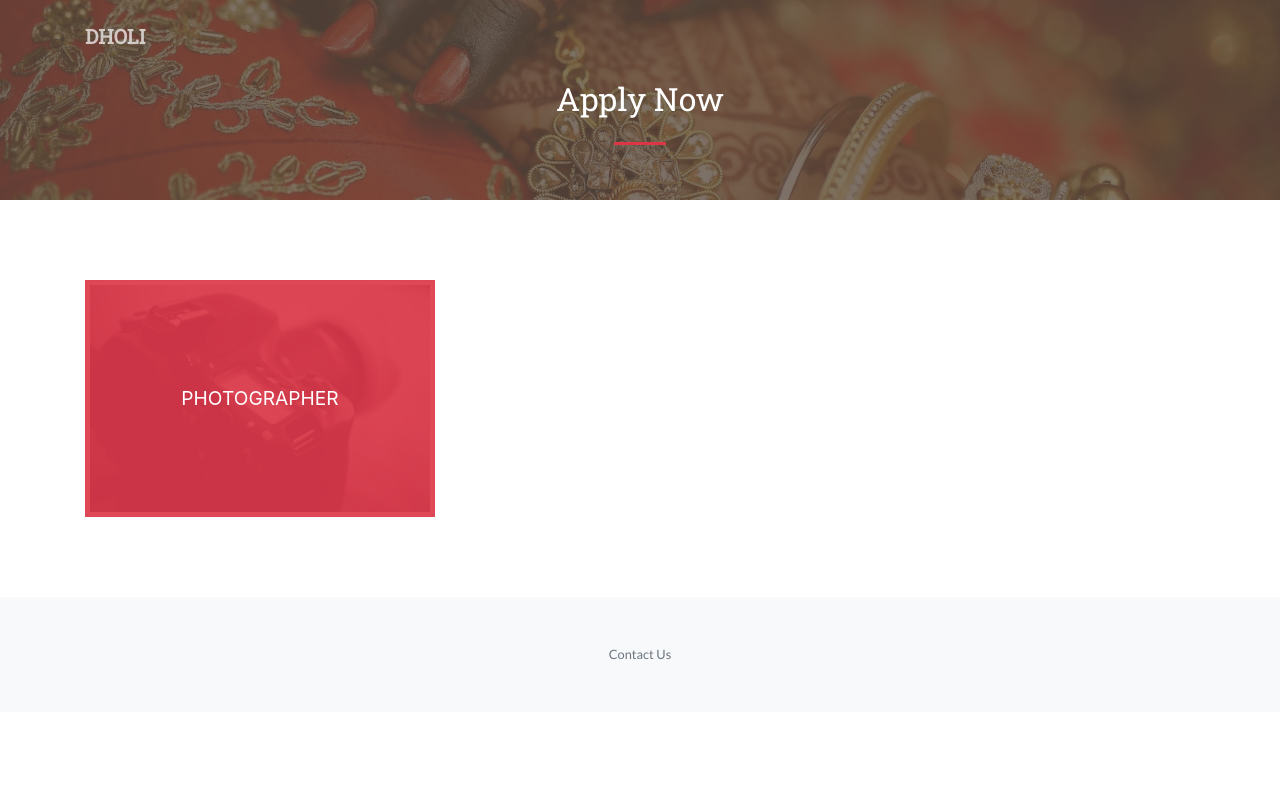
After one commit to asinghal17/maamba, a Django app: page /vendor-apply/ in a window 1280 px wide. The commit adds this page. Run offline with Django 3.2, Linux system fonts and the light colour scheme; some libraries are stand-ins or nearby versions.

Commit message:
Vendor Apply page commit one

```diff
--- a/maamba/urls.py
+++ b/maamba/urls.py
@@ -16,9 +16,10 @@ Including another URLconf
 from django.contrib import admin
 from django.urls import path
 
-from pages.views import home_view
+from pages.views import home_view, vendor_apply_view
 
 urlpatterns = [
     path('admin/', admin.site.urls),
     path('',home_view, name='home'),
+    path('vendor-apply/',vendor_apply_view, name='vendor-apply'),
 ]
--- a/pages/views.py
+++ b/pages/views.py
@@ -6,3 +6,6 @@ from django.shortcuts import render
 # Create your views here.
 def home_view(request,*args, **kwargs):
 	return render(request,"vendor_landing.html",{})
+
+def vendor_apply_view(request,*args, **kwargs):
+	return render(request,"vendor_apply.html",{})
--- /dev/null
+++ b/templates/vendor_apply.html
@@ -0,0 +1,122 @@
+{% extends 'skeleton.html' %}
+
+{% block content %}
+
+<body id="page-top">
+
+  <!-- Navigation -->
+  <nav class="navbar navbar-expand-lg navbar-light fixed-top py-3" id="mainNav">
+    <div class="container">
+      <a class="navbar-brand js-scroll-trigger" href="#page-top">Dholi</a>
+      <button class="navbar-toggler navbar-toggler-right" type="button" data-toggle="collapse" data-target="#navbarResponsive" aria-controls="navbarResponsive" aria-expanded="false" aria-label="Toggle navigation">
+        <span class="navbar-toggler-icon"></span>
+      </button>
+    </div>
+  </nav>
+
+  <section class="page-section bg-vendor" id="about">
+    <div class="container">
+      <div class="row justify-content-center">
+        <div class="col-lg-8 text-center">
+          <h2 class="text-white mt-0">Apply Now</h2>
+          <hr class="divider my-4">
+        </div>
+      </div>
+    </div>
+  </section>
+
+{% load static %}
+
+  <!-- Apply Tiles Section -->
+  <section class="page-section" id="vendor-apply">
+    <div class="container">
+      <div class="row">
+        <div class="col-lg-4 text-center">
+          <div class="vendor-category-listing">
+            <a href="https://docs.google.com/forms/d/e/1FAIpQLScLtOjf-qBGadtapT1Fs_3M-K7tleI8ZcrH75eSMm4paNF_aw/viewform"><img class="img-thumbnail img-fluid" src="{% static 'img/vendor-apply/photographer.jpg' %}" alt=""><div class="vendor-category-title text-white">Photographer</div> </a>
+          </div>
+        </div>
+<!--         <div class="col-lg-4 text-center">
+          <div class="vendor-category-listing">
+            <a href=""><img class="img-thumbnail img-fluid" src="img/vendor-apply/videographer.png" alt=""></a>
+            <div class="vendor-category-title text-white" href="#">Videographer - Coming Soon</div>
+          </div>
+        </div>
+        <div class="col-lg-4 text-center">
+          <div class="vendor-category-listing">
+            <a href=""><img class="img-thumbnail img-fluid" src="img/vendor-apply/food_and_catering.png" alt=""></a>
+            <div class="vendor-category-title text-white" href="#">Food & Catering - Coming Soon</div>
+          </div>
+        </div> -->
+      </div>
+    </div>
+<!--     <div class="container mt-4">
+      <div class="row">
+        <div class="col-lg-4 text-center">
+          <div class="vendor-category-listing">
+            {% load static %}
+            <a href=""><img class="img-thumbnail img-fluid" src="{% static 'maamba/img/vendor-apply/baraat.png' %" alt=""></a>
+            <div class="vendor-category-title text-white" href="#">Baraat - Coming Soon</div>
+          </div>
+        </div>
+        <div class="col-lg-4 text-center">
+          <div class="vendor-category-listing">
+            <a href=""><img class="img-thumbnail img-fluid" src="img/vendor-apply/dj.png" alt=""></a>
+            <div class="vendor-category-title text-white" href="#">DJ - Coming Soon</div>
+          </div>
+        </div>
+        <div class="col-lg-4 text-center">
+          <div class="vendor-category-listing">
+            <a href=""><img class="img-thumbnail img-fluid" src="img/vendor-apply/floral_and_decor.png" alt=""></a>
+            <div class="vendor-category-title text-white" href="#">Floral and Decor - Coming Soon</div>
+          </div>
+        </div>
+      </div>
+    </div>
+    <div class="container mt-4">
+      <div class="row">
+        <div class="col-lg-4 text-center">
+          <div class="vendor-category-listing">
+            <a href=""><img class="img-thumbnail img-fluid" src="img/vendor-apply/hair_and_makeup.png" alt=""></a>
+            <div class="vendor-category-title text-white" href="#">Hair & Makeup - Coming Soon</div>
+          </div>
+        </div>
+        <div class="col-lg-4 text-center">
+          <div class="vendor-category-listing">
+            <a href=""><img class="img-thumbnail img-fluid" src="img/vendor-apply/indian_fashion.png" alt=""></a>
+            <div class="vendor-category-title text-white" href="#">Indian Fashion - Coming Soon</div>
+          </div>
+        </div>
+        <div class="col-lg-4 text-center">
+          <div class="vendor-category-listing">
+            <a href=""><img class="img-thumbnail img-fluid" src="img/vendor-apply/mehendi.png" alt=""></a>
+            <div class="vendor-category-title text-white" href="#">Mehendi - Coming Soon</div>
+          </div>
+        </div>
+      </div>
+    </div>
+    <div class="container mt-4">
+      <div class="row">
+        <div class="col-lg-4 text-center">
+          <div class="vendor-category-listing">
+            <a href=""><img class="img-thumbnail img-fluid" src="img/vendor-apply/pandit_and_services.png" alt=""></a>
+            <div class="vendor-category-title text-white" href="#">Pandit & Services - Coming Soon</div>
+          </div>
+        </div>
+        <div class="col-lg-4 text-center">
+          <div class="vendor-category-listing">
+            <a href=""><img class="img-thumbnail img-fluid" src="img/vendor-apply/venues.png" alt=""></a>
+            <div class="vendor-category-title text-white" href="#">Venues - Coming Soon</div>
+          </div>
+        </div>
+        <div class="col-lg-4 text-center">
+          <div class="vendor-category-listing">
+            <a href=""><img class="img-thumbnail img-fluid" src="img/vendor-apply/wedding_cake.png" alt=""></a>
+            <div class="vendor-category-title text-white" href="#">Wedding Cakes - Coming Soon</div>
+          </div>
+        </div>
+      </div>
+    </div> -->
+  </section>
+
+{% endblock %}
--- a/templates/vendor_landing.html
+++ b/templates/vendor_landing.html
@@ -42,7 +42,7 @@
         </div>
         <div class="col-lg-8 align-self-baseline">
           <p class="text-white-75 mb-5">Apply today to be connected to newly engaged couples</p>
-          <a class="btn btn-primary btn-xl js-scroll-trigger" href="">Become a Vendor</a>
+          <a class="btn btn-primary btn-xl js-scroll-trigger" href="{% url 'vendor-apply' %}">Become a Vendor</a>
         </div>
       </div>
     </div>
```
Also changed, not shown: static/maamba/img/vendor-apply/baraat.png (added), static/maamba/img/vendor-apply/dj.png (added), static/maamba/img/vendor-apply/floral_and_decor.png (added), static/maamba/img/vendor-apply/food_and_catering.png (added), static/maamba/img/vendor-apply/hair_and_makeup.png (added), static/maamba/img/vendor-apply/indian_fashion.png (added), static/maamba/img/vendor-apply/mehendi.png (added), static/maamba/img/vendor-apply/pandit_and_services.png (added), static/maamba/img/vendor-apply/photographer.jpg (added), static/maamba/img/vendor-apply/venues.png (added), static/maamba/img/vendor-apply/videographer.png (added), static/maamba/img/vendor-apply/wedding_cake.png (added).
